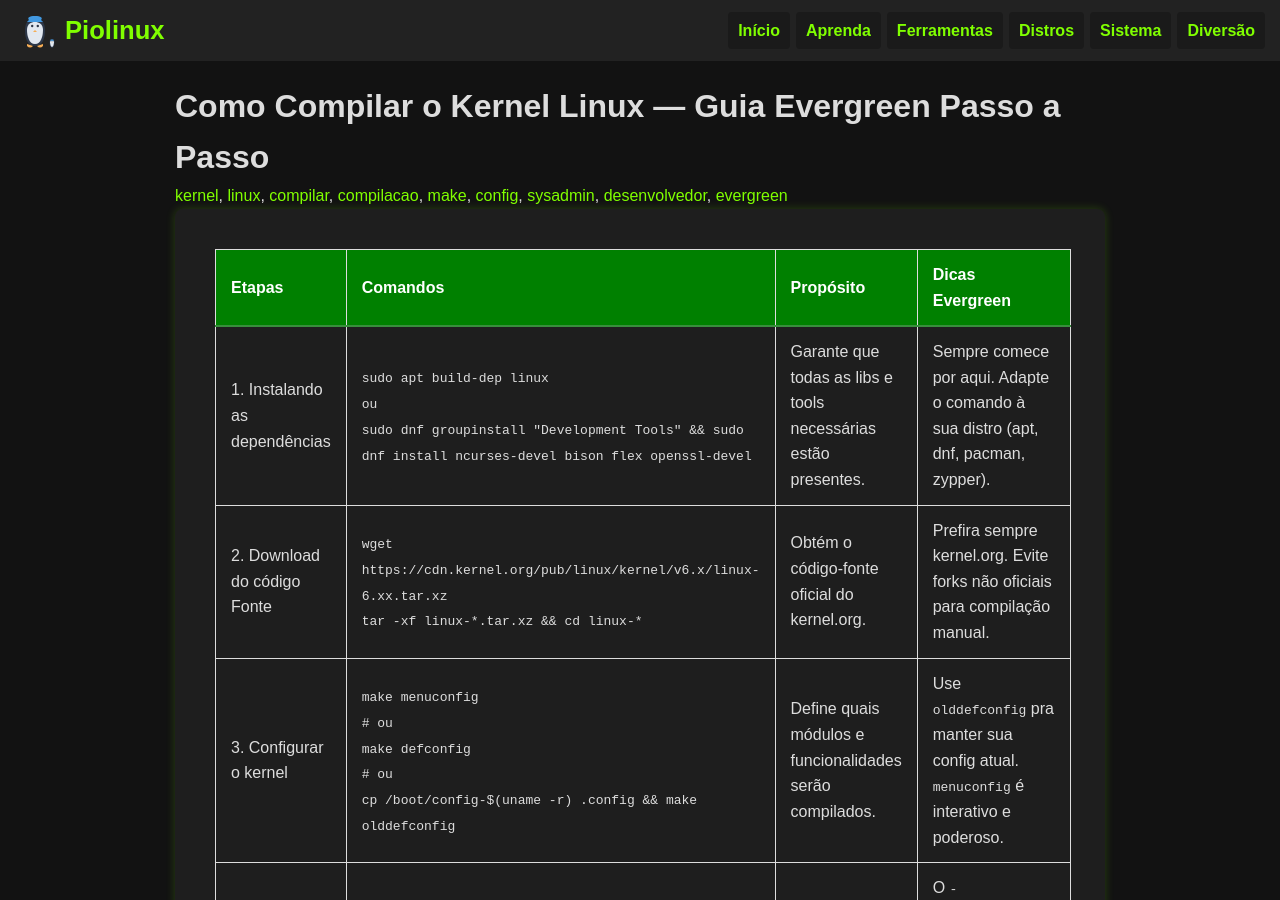
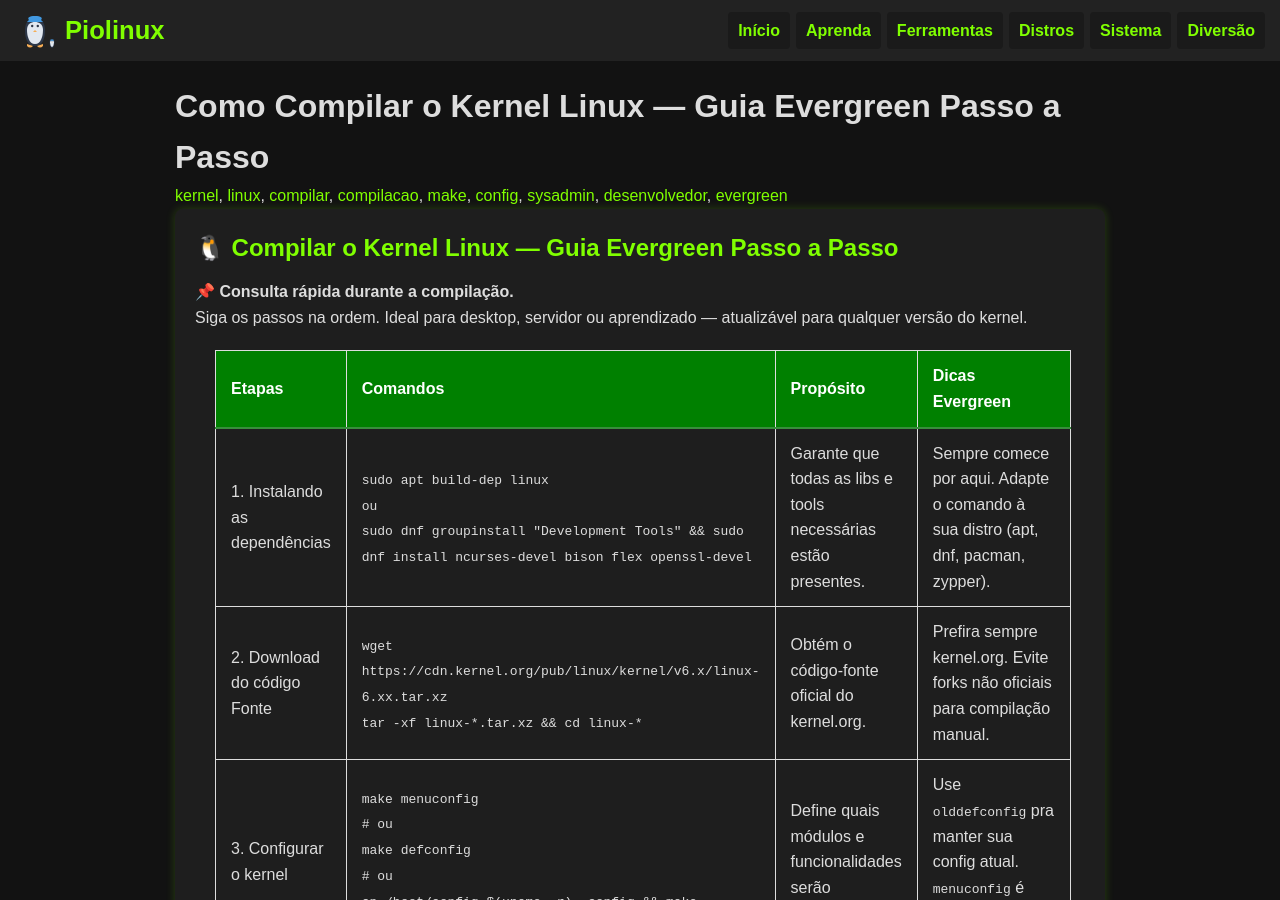
Before and after one commit to Piolinux/piolinux-site, a Jekyll site: the page built from _pages/tabela-evergreen-como-compilar-o-kernel-linux.md, in a window 1280 px wide and 900 px high. Built offline with Jekyll 4.4.1, drawn with Linux system fonts in a browser that asks for light colours.

Commit message:
Update tabela-evergreen-como-compilar-o-kernel-linux.md

```diff
--- a/_pages/tabela-evergreen-como-compilar-o-kernel-linux.md
+++ b/_pages/tabela-evergreen-como-compilar-o-kernel-linux.md
@@ -15,7 +15,14 @@ tags: [kernel, linux, compilar, compilacao, make, config, sysadmin, desenvolvedo
 
 <section class="post-content">
 
+<h2>
+    🐧 Compilar o Kernel Linux — Guia Evergreen Passo a Passo
+  </h2>
 
+  <div>
+    <strong>📌 Consulta rápida durante a compilação.</strong><br>
+    Siga os passos na ordem. Ideal para desktop, servidor ou aprendizado — atualizável para qualquer versão do kernel.
+  </div>
 
 
 <div style="overflow-x: auto; padding: 0 20px;">
```
